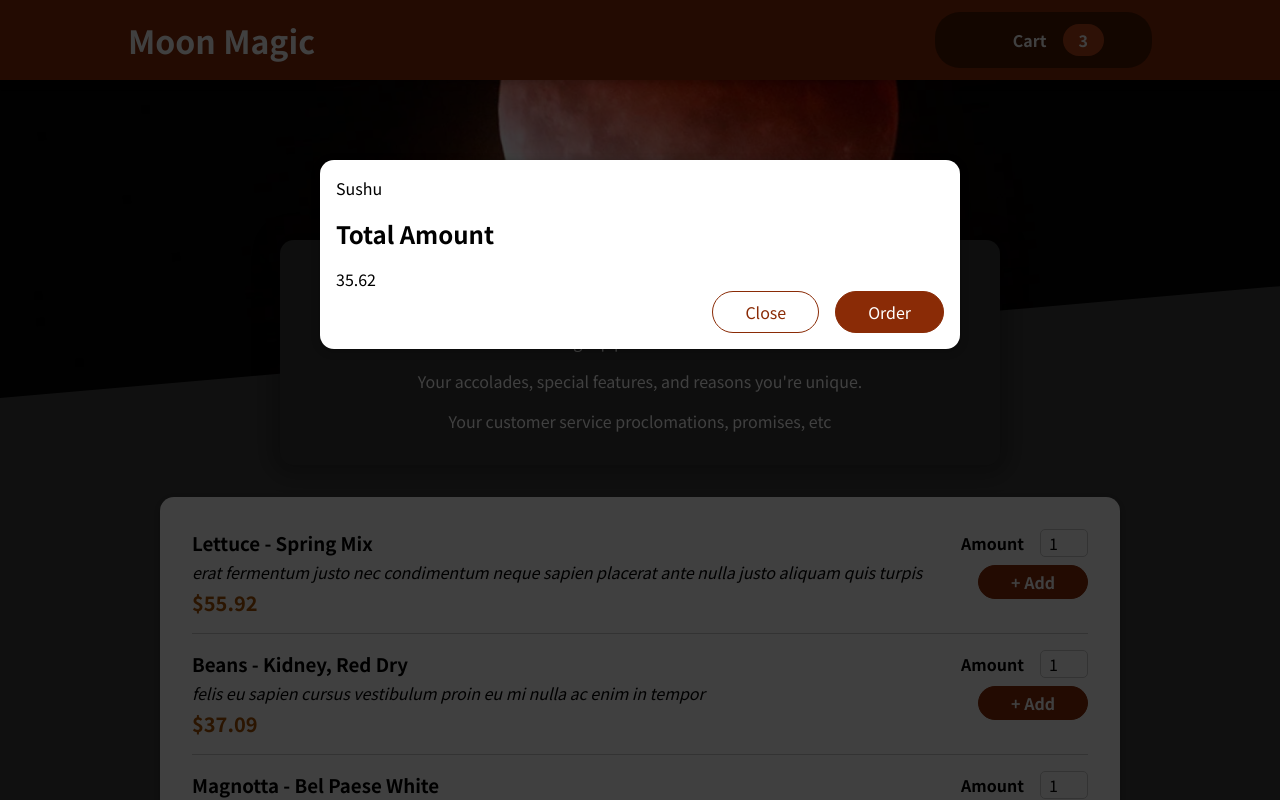
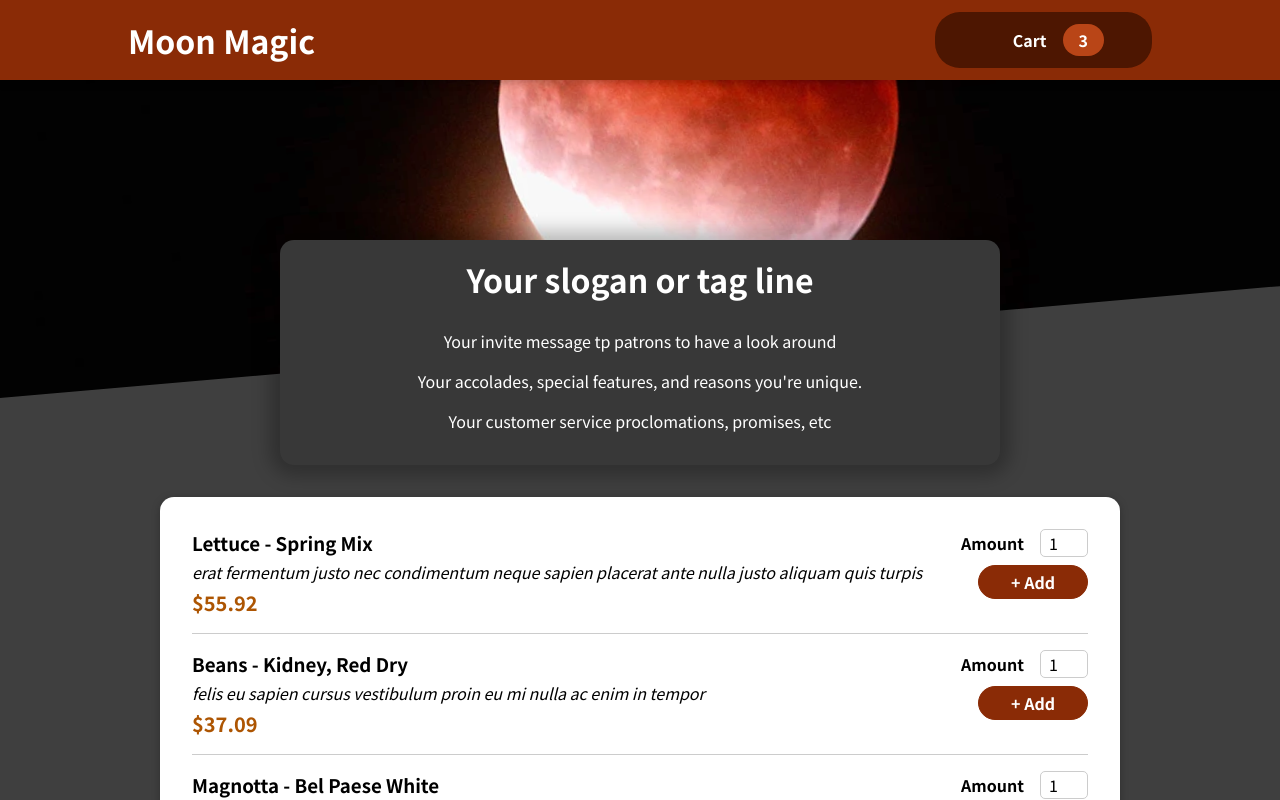
Before and after one commit to 1lee/react-e-com-ui, a React (Create React App) app: page / in a window 1280 px wide. Shown: the top 800 px of the page. Built offline with nearby package versions, Linux system fonts and the light colour scheme; some icons are missing.

Commit message:
open/close modal

```diff
--- a/src/App.js
+++ b/src/App.js
@@ -1,13 +1,23 @@
-import { Fragment } from 'react';
+import { Fragment, useState } from 'react';
 import Header from './components/Layout/Header';
 import Products from './components/Products/Products';
 import Cart from './components/Cart/Cart';
 
 function App() {
+	const [cartIsShown, setCartIsShown] = useState(false);
+
+	const showCartHandler = () => {
+		setCartIsShown(true);
+	};
+
+	const hideCartHandler = () => {
+		setCartIsShown(false);
+	};
+
 	return (
 		<Fragment>
-			<Cart />
-			<Header />
+			{cartIsShown && <Cart onClose={hideCartHandler} />}
+			<Header onShowCart={showCartHandler} />
 			<main>
 				<Products />
 			</main>
--- a/src/components/Cart/Cart.js
+++ b/src/components/Cart/Cart.js
@@ -11,14 +11,16 @@
 	);
 
 	return (
-		<Modal>
+		<Modal onClose={props.onClose}>
 			{cartItems}
 			<div>
 				<span className={classes.total}>Total Amount</span>
 				<span>35.62</span>
 			</div>
 			<div className={classes.actions}>
-				<button className={classes['button--alt']}>Close</button>
+				<button className={classes['button--alt']} onClick={props.onClose}>
+					Close
+				</button>
 				<button className={classes.button}>Order</button>
 			</div>
 		</Modal>
--- a/src/components/Layout/Header.js
+++ b/src/components/Layout/Header.js
@@ -8,7 +8,7 @@
 		<Fragment>
 			<header className={classes.header}>
 				<h1>Moon Magic</h1>
-				<HeaderCartButton />
+				<HeaderCartButton onClick={props.onShowCart} />
 			</header>
 			<div className={classes['main-image']}>
 				<img src={moonPic} alt='a blood moon' />
--- a/src/components/Layout/HeaderCartButton.js
+++ b/src/components/Layout/HeaderCartButton.js
@@ -3,7 +3,7 @@
 
 const HeaderCartButton = props => {
 	return (
-		<button className={classes.button}>
+		<button className={classes.button} onClick={ props.onClick}>
 			<span className={classes.icon}>
 				<CartIcon />
 			</span>
--- a/src/components/UI/Modal.js
+++ b/src/components/UI/Modal.js
@@ -3,7 +3,7 @@
 import classes from './Modal.module.css';
 
 const Backdrop = props => {
-	return <div className={classes.backdrop}></div>;
+	return <div className={classes.backdrop} onClick={props.onClose}></div>;
 };
 
 const ModalOverlay = props => {
@@ -19,8 +19,14 @@
 const Modal = props => {
 	return (
 		<Fragment>
-			{ReactDOM.createPortal(<Backdrop />, portalElement)}
-			{ReactDOM.createPortal(<ModalOverlay>{props.children}</ModalOverlay>, portalElement)}
+			{ReactDOM.createPortal(
+				<Backdrop onClose={props.onClose} />,
+				portalElement
+			)}
+			{ReactDOM.createPortal(
+				<ModalOverlay>{props.children}</ModalOverlay>,
+				portalElement
+			)}
 		</Fragment>
 	);
 };
```
Also changed, not shown: 1 other file (tests, documents, lock files or other folders).
